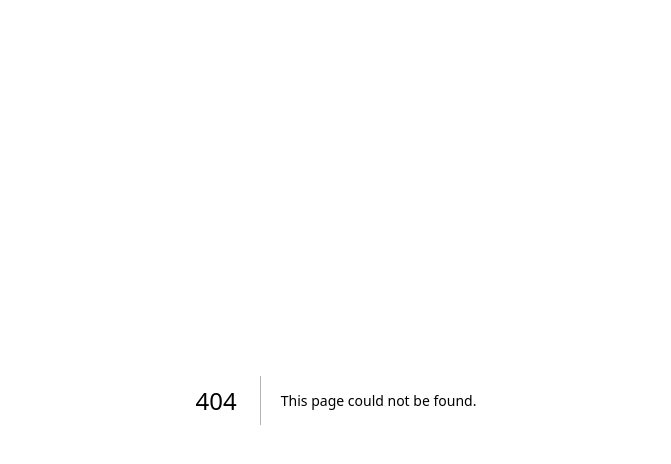
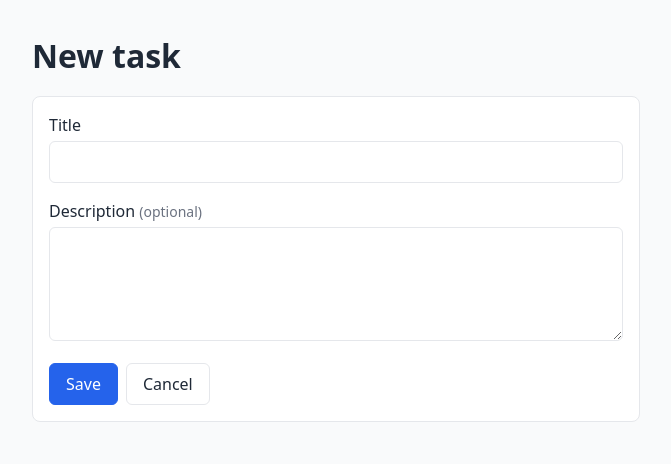
Before and after one commit to EnzoFelyx/nextjs-trpc-tasks, a Next.js app: page /tasks/new in a window 1280 px wide. Before the commit this address had no page. Shown: the top 464 px of the page, without its empty margins (304-975 px from the left). Built offline with nearby package versions, Linux system fonts and the light colour scheme.

Commit message:
feat: add create/edit task form with client-side validation

```diff
--- a/app/globals.css
+++ b/app/globals.css
@@ -52,7 +52,7 @@ a {
   display: flex;
   justify-content: space-between;
   align-items: center;
-  margin-bottom: 1.5rem;
+  margin-bottom: 1rem;
 }
 
 .card {
@@ -104,6 +104,34 @@ a {
   cursor: not-allowed;
 }
 
+.field {
+  margin-bottom: 1rem;
+}
+
+.field label {
+  display: block;
+  margin-bottom: 0.25rem;
+  font-weight: 500;
+}
+
+.field input,
+.field textarea {
+  width: 100%;
+  padding: 0.5rem;
+  border: 1px solid var(--border);
+  border-radius: 6px;
+  font: inherit;
+}
+
+.field [aria-invalid="true"] {
+  border-color: var(--error);
+}
+
+.field-error {
+  color: var(--error);
+  font-size: 0.875rem;
+}
+
 .message {
   margin: 0 0 1rem;
   padding: 0.75rem 1rem;
@@ -111,12 +139,23 @@ a {
   border: 1px solid;
 }
 
+/* Reserved space for the list feedback message (one line of .message). */
+.message-slot {
+  min-height: 3.25rem;
+  margin-bottom: 0.75rem;
+}
+
+.message-slot .message {
+  margin: 0;
+}
+
 .message.success {
   color: var(--success);
   background: #f0fdf4;
 }
 
-.message.error {
+.message.error,
+.message.deleted {
   color: var(--error);
   background: #fef2f2;
 }
--- /dev/null
+++ b/app/tasks/TaskForm.tsx
@@ -0,0 +1,95 @@
+"use client";
+
+import { useState } from "react";
+import Link from "next/link";
+import { useRouter } from "next/navigation";
+import { useMutation } from "@tanstack/react-query";
+import { useTRPCClient } from "@/trpc/client";
+import type { Task } from "@/trpc/router";
+
+type TaskInput = { title: string; description: string };
+
+type Props = {
+  task?: Task; // present when editing, absent when creating
+};
+
+// One form for both routes: /tasks/new (no task) and /tasks/[id]/edit (with task).
+export function TaskForm({ task }: Props) {
+  const trpcClient = useTRPCClient();
+  const router = useRouter();
+  const [title, setTitle] = useState(task?.title ?? "");
+  const [description, setDescription] = useState(task?.description ?? "");
+  const [titleError, setTitleError] = useState<string | null>(null);
+
+  const saveTask = useMutation({
+    mutationFn: (input: TaskInput) =>
+      task
+        ? trpcClient.task.update.mutate({ id: task.id, ...input })
+        : trpcClient.task.create.mutate(input),
+    // Back to the list, which shows the success message (see app/page.tsx).
+    onSuccess: () => router.push("/?saved=1"),
+  });
+
+  // Stay disabled after success too, until the navigation finishes,
+  // so a second click cannot create the task twice.
+  const isSaving = saveTask.isPending || saveTask.isSuccess;
+
+  function handleSubmit(event: React.FormEvent<HTMLFormElement>) {
+    event.preventDefault();
+    // Client-side check for fast feedback; the server validates again with Zod.
+    if (!title.trim()) {
+      setTitleError("Title is required");
+      return;
+    }
+    setTitleError(null);
+    saveTask.mutate({ title, description });
+  }
+
+  return (
+    <form className="card" onSubmit={handleSubmit}>
+      {/* Backend errors go on top; the typed values stay in state, so nothing is lost. */}
+      {saveTask.error && (
+        <p className="message error" role="alert">
+          {saveTask.error.message}
+        </p>
+      )}
+
+      <div className="field">
+        <label htmlFor="title">Title</label>
+        <input
+          id="title"
+          value={title}
+          onChange={(event) => setTitle(event.target.value)}
+          aria-invalid={titleError ? true : undefined}
+          aria-describedby={titleError ? "title-error" : undefined}
+        />
+        {titleError && (
+          <p id="title-error" className="field-error" role="alert">
+            {titleError}
+          </p>
+        )}
+      </div>
+
+      <div className="field">
+        <label htmlFor="description">
+          Description <span className="muted">(optional)</span>
+        </label>
+        <textarea
+          id="description"
+          rows={4}
+          value={description}
+          onChange={(event) => setDescription(event.target.value)}
+        />
+      </div>
+
+      <div className="actions">
+        <button type="submit" className="button" disabled={isSaving}>
+          {isSaving ? "Saving…" : "Save"}
+        </button>
+        <Link href="/" className="button secondary">
+          Cancel
+        </Link>
+      </div>
+    </form>
+  );
+}
--- /dev/null
+++ b/app/tasks/new/page.tsx
@@ -0,0 +1,12 @@
+import { TaskForm } from "../TaskForm";
+
+export default function NewTaskPage() {
+  return (
+    <main>
+      <header className="header">
+        <h1>New task</h1>
+      </header>
+      <TaskForm />
+    </main>
+  );
+}
--- a/trpc/client.tsx
+++ b/trpc/client.tsx
@@ -6,8 +6,9 @@ import { createTRPCContext } from "@trpc/tanstack-react-query";
 import { useState } from "react";
 import type { AppRouter } from "./router";
 
-// useTRPC() gives typed query/mutation options for each procedure.
-export const { TRPCProvider, useTRPC } = createTRPCContext<AppRouter>();
+// useTRPC() gives typed query/mutation options for each procedure;
+// useTRPCClient() gives the plain client to call procedures directly.
+export const { TRPCProvider, useTRPC, useTRPCClient } = createTRPCContext<AppRouter>();
 
 export function Providers({ children }: { children: React.ReactNode }) {
   // useState keeps a single instance of each client for the lifetime of the page.
```
Also changed, not shown: app/TaskList.tsx (+17 -4 lines), app/page.tsx (+8 -2 lines), app/tasks/[id]/edit/page.tsx (added, +41 -0 lines).
